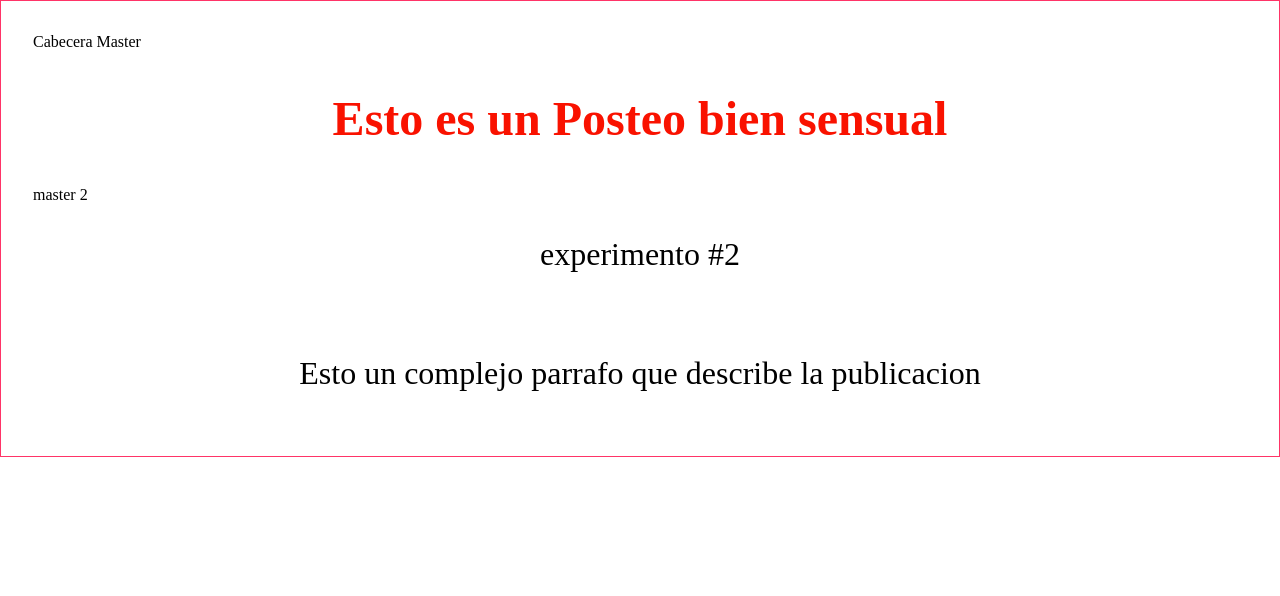
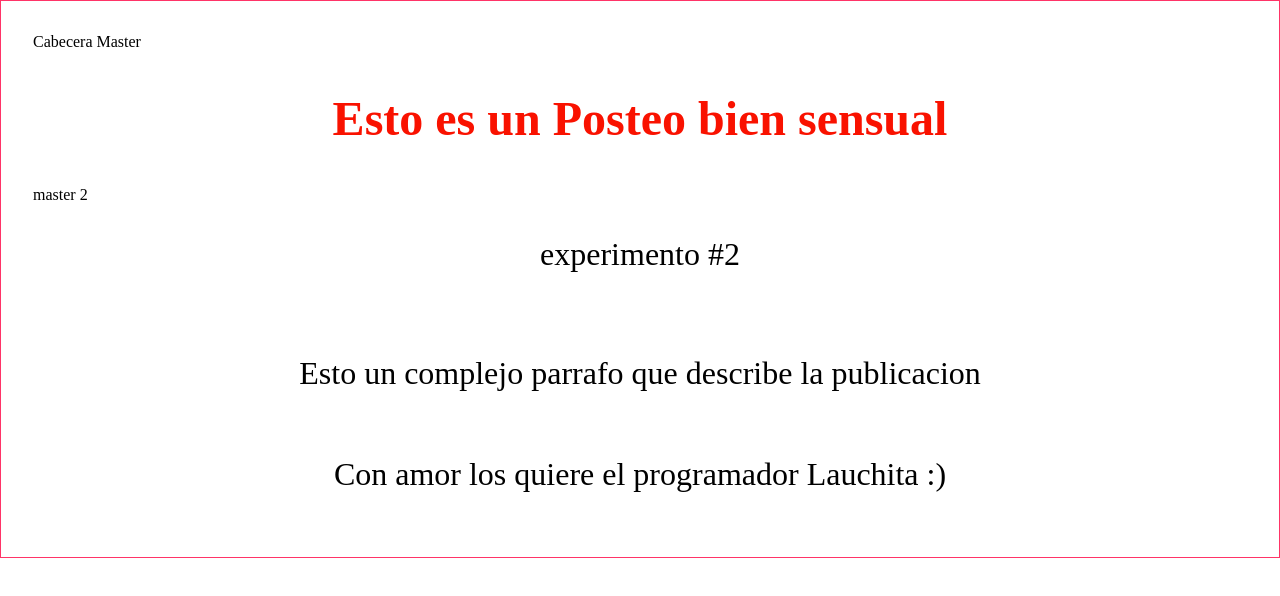
Before and after one commit to LautaroVallejos/Prueba-de-curso-de-github, a plain HTML site: page index.html in a window 1280 px wide. Drawn offline with Linux system fonts and the light colour scheme; files that its build step writes are made by us from their sources.

Commit message:
Se agrego nombre del programador master

```diff
--- a/index.html
+++ b/index.html
@@ -13,6 +13,7 @@
       <p>experimento #2</p>
       <br>
       <p>Esto un complejo parrafo que describe la publicacion</p>
+      <p>Con amor los quiere el programador Lauchita :)</p>
     </section>
   </body>
 </html>
```
